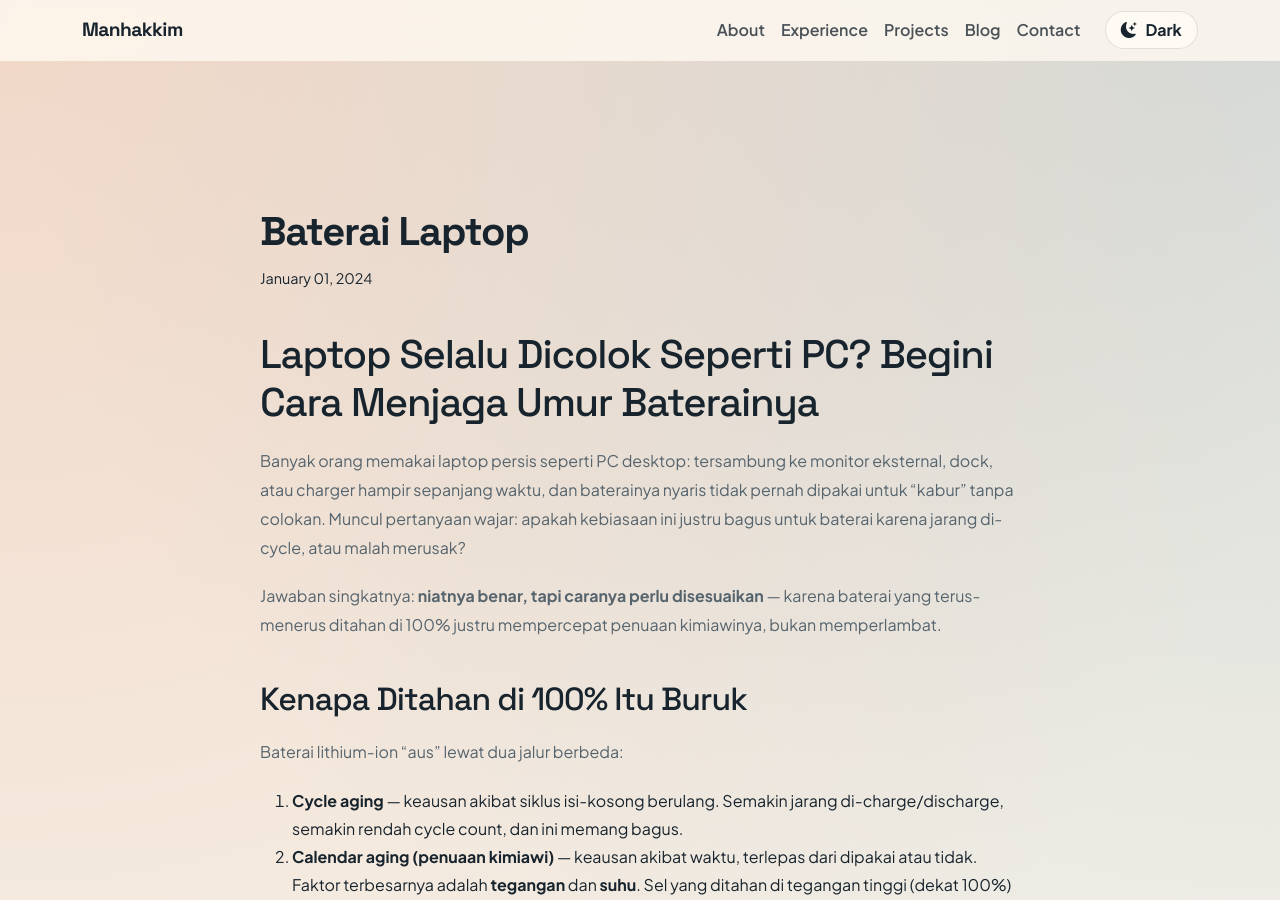
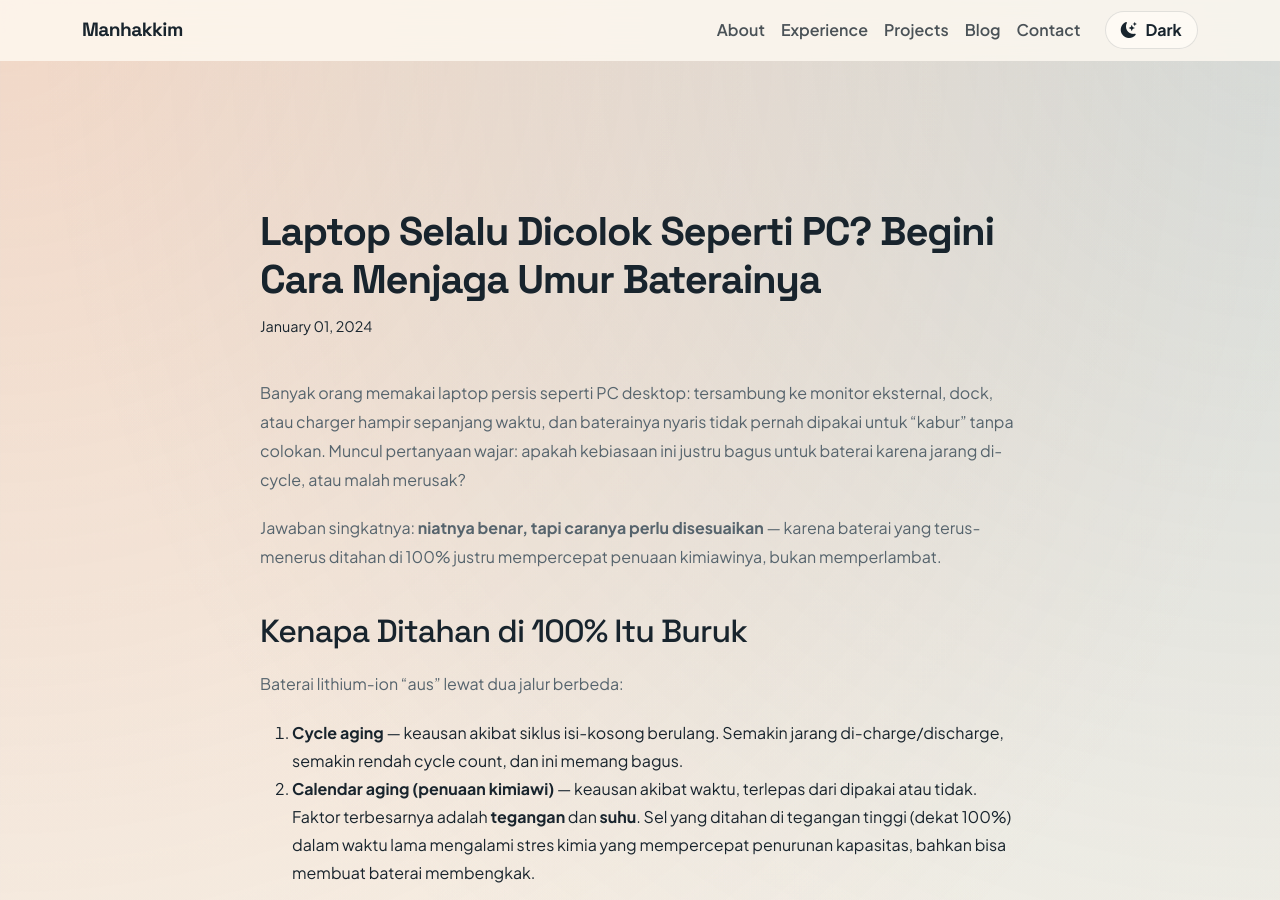
Before and after one commit to manHax/manhax.github.io, a Jekyll site: the page built from _posts/2024-01-01-baterai-laptop.md, in a window 1280 px wide and 900 px high. Built offline with Jekyll 4.4.1, drawn with Linux system fonts in a browser that asks for light colours; nearby versions of some CDN libraries; our own code applies the rules of GitHub Pages for plain Markdown files.

Commit message:
fix: adjust reveal-on-scroll for tall containers and add frontmatter title

```diff
--- a/_layouts/post.html
+++ b/_layouts/post.html
@@ -1,12 +1,12 @@
 ---
 layout: default
 ---
-<div class="blog-container reveal-on-scroll">
-  <h1 class="blog-title">{{ page.title }}</h1>
+<div class="blog-container">
+  <h1 class="blog-title reveal-on-scroll">{{ page.title }}</h1>
   {% if page.date %}
-    <span class="blog-meta">{{ page.date | date: "%B %d, %Y" }}</span>
+    <span class="blog-meta reveal-on-scroll">{{ page.date | date: "%B %d, %Y" }}</span>
   {% endif %}
-  <div class="blog-content">
+  <div class="blog-content reveal-on-scroll">
     {{ content }}
   </div>
 </div>
--- a/blog/index.html
+++ b/blog/index.html
@@ -2,13 +2,13 @@
 layout: default
 title: Blog
 ---
-<div class="blog-container reveal-on-scroll">
+<div class="blog-container">
   <h1 class="blog-title" style="margin-bottom: 2rem !important;">Blog</h1>
   <p style="color: var(--text-secondary); margin-bottom: 3rem;">Writings, thoughts, and documentation.</p>
 
   <div class="posts-list">
     {% for post in site.posts %}
-      <article style="margin-bottom: 2.5rem; padding-bottom: 2.5rem; border-bottom: 1px solid var(--border-color);">
+      <article class="reveal-on-scroll" style="margin-bottom: 2.5rem; padding-bottom: 2.5rem; border-bottom: 1px solid var(--border-color);">
         <h2 style="font-size: 1.5rem; margin-top: 0; margin-bottom: 0.5rem;">
           <a href="{{ post.url }}" style="color: var(--text-primary); text-decoration: none;">
             {{ post.title }}
```
Also changed, not shown: _posts/2024-01-01-baterai-laptop.md (+5 -1 lines).
